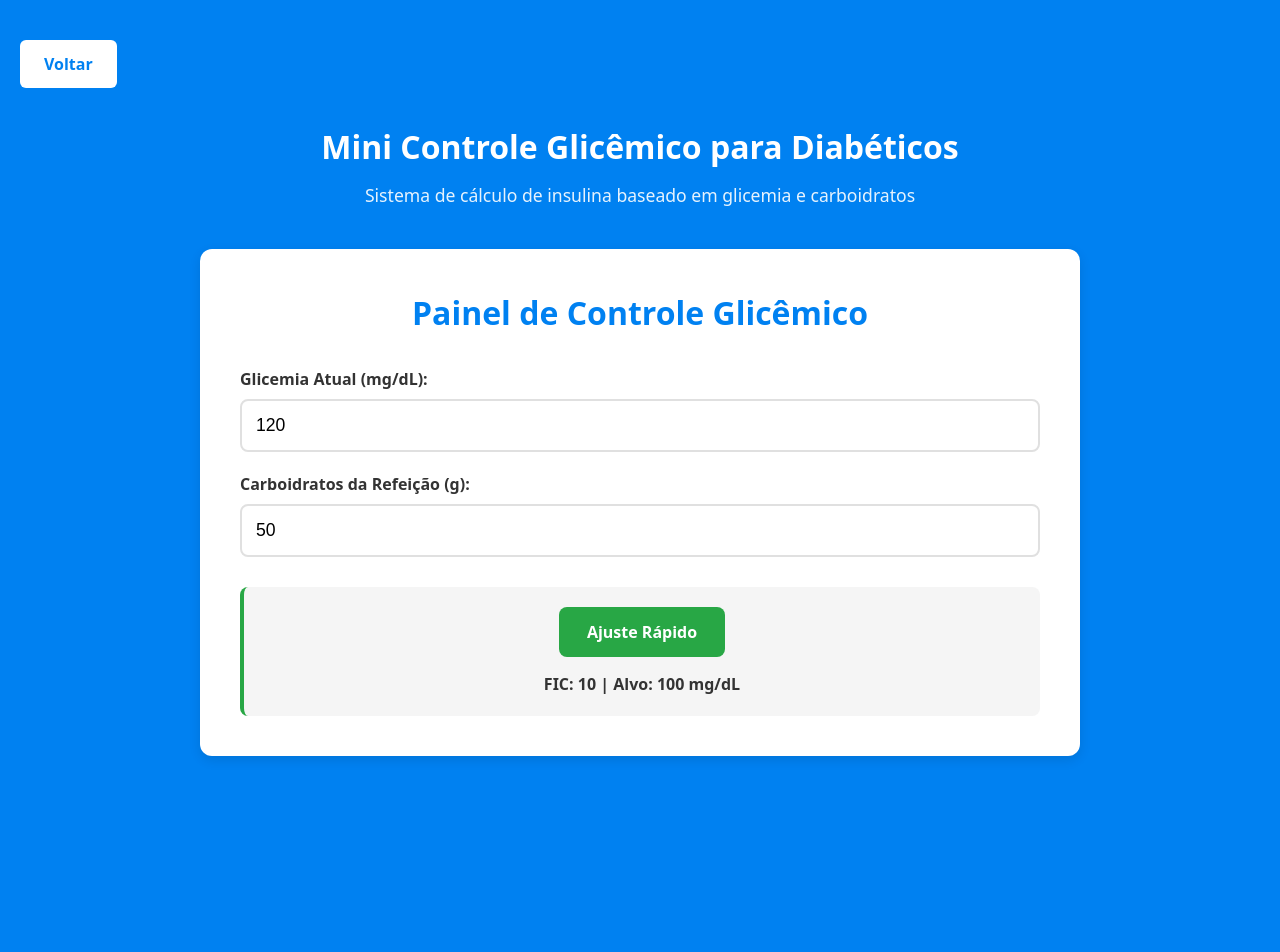
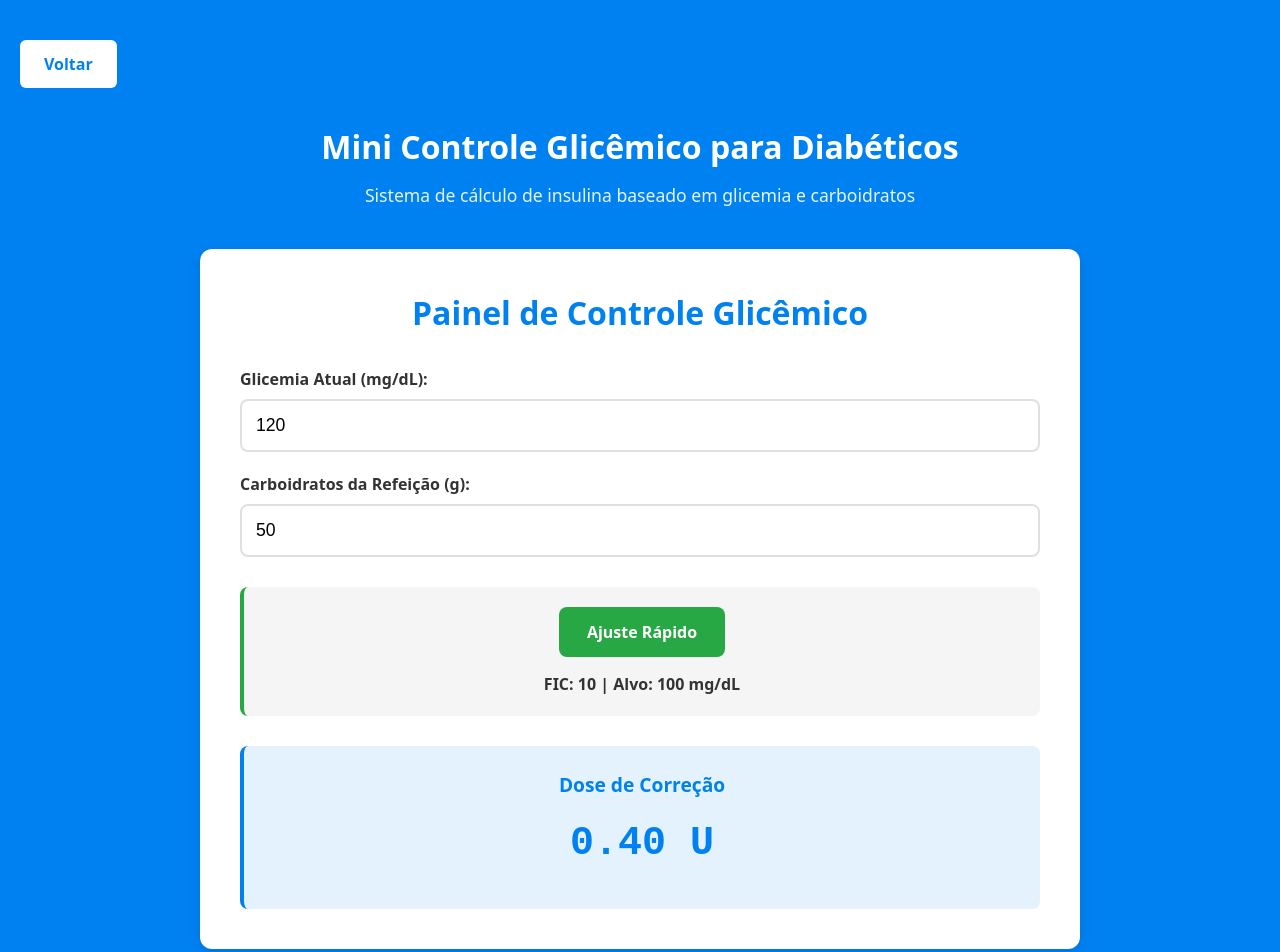
Before and after one commit to thiagoperest/desenvolvimento-react-DR4_TP2, a React (Vite) app: page /mini-projeto in a window 1280 px wide. Shown: the top 952 px of the page. Before the commit the page ends 880 px from the top, so only its background shows below. Built offline with nearby package versions, Linux system fonts and the light colour scheme.

Commit message:
feat: add passo 4 mini projeto

```diff
--- a/src/components/PainelGlicemico.css
+++ b/src/components/PainelGlicemico.css
@@ -77,3 +77,33 @@
   font-size: 1rem;
   font-weight: 600;
 }
+
+.dose-corretiva {
+  margin-top: 30px;
+  padding: 25px;
+  background: #e3f2fd;
+  border-radius: 8px;
+  border-left: 4px solid #0081f1;
+  text-align: center;
+}
+
+.dose-corretiva h3 {
+  margin: 0 0 15px 0;
+  color: #0081f1;
+  font-size: 1.2rem;
+}
+
+.dose-valor {
+  font-size: 2.5rem;
+  font-weight: bold;
+  color: #0081f1;
+  margin: 0 0 10px 0;
+  font-family: monospace;
+}
+
+.dose-info {
+  margin: 0;
+  color: #666;
+  font-size: 0.9rem;
+  font-style: italic;
+}
--- a/src/components/PainelGlicemico.jsx
+++ b/src/components/PainelGlicemico.jsx
@@ -1,5 +1,7 @@
-import { useState, useReducer, useEffect } from 'react'
+import { useState, useReducer, useEffect, useMemo } from 'react'
 import './PainelGlicemico.css'
+
+const FSI = 50
 
 function fatorReducer(state, action) {
   switch (action.type) {
@@ -41,6 +43,14 @@ export default function PainelGlicemico() {
     }
   }, [glicemiaAtual])
 
+  const doseCorretiva = useMemo(() => {
+    const diferenca = glicemiaAtual - fatores.alvo
+    if (diferenca <= 0) {
+      return 0
+    }
+    return diferenca / FSI
+  }, [glicemiaAtual, fatores.alvo])
+
   return (
     <div className="painel-glicemico">
       <h2>Painel de Controle Glicêmico</h2>
@@ -75,6 +85,14 @@ export default function PainelGlicemico() {
           FIC: {fatores.fic} | Alvo: {fatores.alvo} mg/dL
         </p>
       </div>
+
+      <div className="dose-corretiva">
+        <h3>Dose de Correção</h3>
+        <p className="dose-valor">{doseCorretiva.toFixed(2)} U</p>
+        {doseCorretiva === 0 && (
+          <p className="dose-info">Glicemia dentro ou abaixo do alvo. Sem correção necessária.</p>
+        )}
+      </div>
     </div>
   )
 }
```
